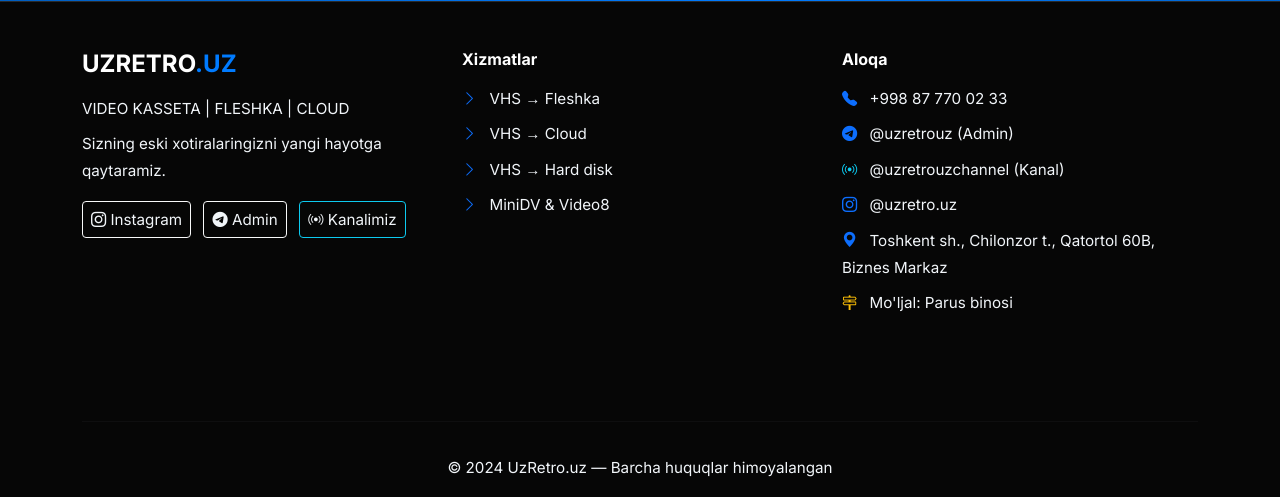
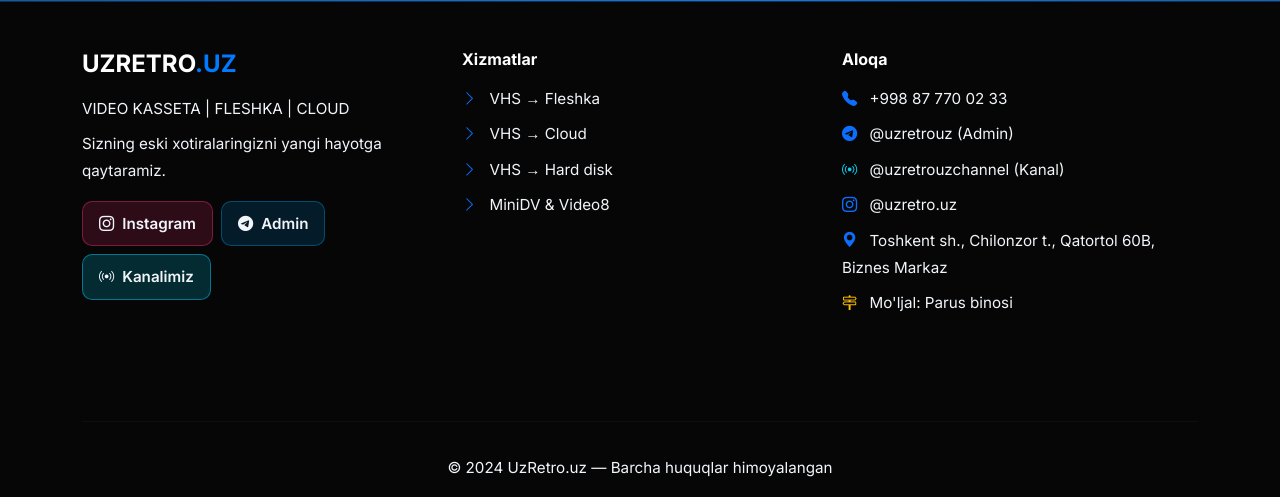
Before and after one commit to javoxirmahmudov012-coder/uzretro_uz, a Flask app: page / in a window 1280 px wide. Shown: the part 3500-3997 px from the top of the page. Run offline with Flask 3, Linux system fonts and the light colour scheme.

Commit message:
Style footer social buttons with high contrast brand colors and clear typography

```diff
--- a/static/css/style.css
+++ b/static/css/style.css
@@ -334,6 +334,56 @@ body {
 }
 .footer-dark .border-secondary {
     border-color: #27272a !important;
+}
+
+/* Footer Social Buttons - Aniq va Chiroyli */
+.footer-social-btn {
+    display: inline-flex;
+    align-items: center;
+    gap: 8px;
+    padding: 8px 16px;
+    border-radius: 10px;
+    font-size: 0.88rem;
+    font-weight: 600;
+    text-decoration: none !important;
+    transition: all 0.3s cubic-bezier(0.175, 0.885, 0.32, 1.275);
+    border: 1px solid transparent;
+}
+.footer-social-btn:hover {
+    transform: translateY(-2px);
+}
+.footer-btn-instagram {
+    background: rgba(225, 48, 108, 0.18) !important;
+    border-color: rgba(225, 48, 108, 0.45) !important;
+    color: #ff6584 !important;
+}
+.footer-btn-instagram:hover {
+    background: #e1306c !important;
+    color: #ffffff !important;
+    border-color: #e1306c !important;
+    box-shadow: 0 4px 15px rgba(225, 48, 108, 0.4);
+}
+.footer-btn-telegram {
+    background: rgba(0, 136, 204, 0.18) !important;
+    border-color: rgba(0, 136, 204, 0.45) !important;
+    color: #38bdf8 !important;
+}
+.footer-btn-telegram:hover {
+    background: #0088cc !important;
+    color: #ffffff !important;
+    border-color: #0088cc !important;
+    box-shadow: 0 4px 15px rgba(0, 136, 204, 0.4);
+}
+.footer-btn-channel {
+    background: rgba(0, 212, 255, 0.18) !important;
+    border-color: rgba(0, 212, 255, 0.45) !important;
+    color: #00d4ff !important;
+}
+.footer-btn-channel:hover {
+    background: #00bcd4 !important;
+    color: #ffffff !important;
+    border-color: #00bcd4 !important;
+    box-shadow: 0 4px 15px rgba(0, 212, 255, 0.4);
 }
 
 
--- a/templates/base.html
+++ b/templates/base.html
@@ -130,14 +130,14 @@
                 <p class="text-white">
                     Sizning eski xotiralaringizni yangi hayotga qaytaramiz.
                 </p>
-                <div class="social-links mt-3">
-                    <a href="https://instagram.com/uzretro.uz" target="_blank" class="btn btn-outline-light btn-sm me-2">
+                <div class="social-links mt-3 d-flex flex-wrap gap-2">
+                    <a href="https://instagram.com/uzretro.uz" target="_blank" class="footer-social-btn footer-btn-instagram">
                         <i class="bi bi-instagram"></i> Instagram
                     </a>
-                    <a href="https://t.me/uzretrouz" target="_blank" class="btn btn-outline-light btn-sm me-2">
+                    <a href="https://t.me/uzretrouz" target="_blank" class="footer-social-btn footer-btn-telegram">
                         <i class="bi bi-telegram"></i> Admin
                     </a>
-                    <a href="https://t.me/uzretrouzchannel" target="_blank" class="btn btn-outline-info btn-sm">
+                    <a href="https://t.me/uzretrouzchannel" target="_blank" class="footer-social-btn footer-btn-channel">
                         <i class="bi bi-broadcast"></i> Kanalimiz
                     </a>
                 </div>
```
